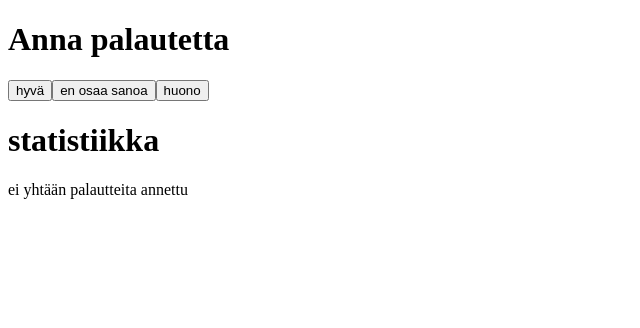
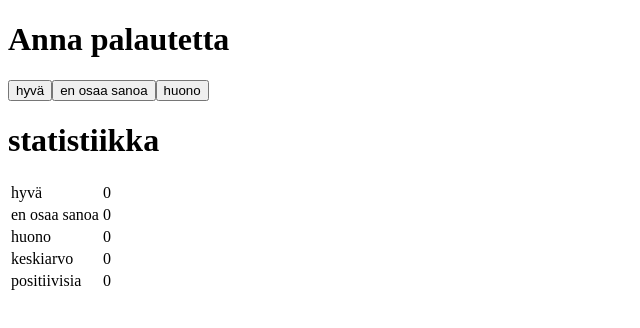
Before and after one commit to FeisEater/pavelfullstackexercise, a React (Create React App) app in the folder osa5/: page / in a window 1280 px wide. Shown: the top 328 px of the page, without its empty margins (0-640 px from the left). Built offline with nearby package versions, Linux system fonts and the light colour scheme.

Commit message:
tehtävä 5.18

```diff
--- a/osa5/src/index.js
+++ b/osa5/src/index.js
@@ -1,48 +1,39 @@
 import React from 'react'
 import ReactDOM from 'react-dom'
+import reducer from './reducer'
+import {createStore} from 'redux'
+
+const store = createStore(reducer)
 
 class App extends React.Component {
-    constructor(props) {
-        super(props)
-        this.state = {
-            hyva: 0,
-            keski: 0,
-            huono: 0
-        }
-    }
 
-    annaPalaute = (palaute) => () => {
-        const newState = {};
-        newState[palaute] = this.state[palaute] + 1;
-        this.setState(newState);
-    }
+    palautteetSumma = (state) => state.good + state.ok + state.bad;
 
-    palautteetSumma = () => this.state.hyva + this.state.keski + this.state.huono;
-
-    keskiarvo = () => {
-        if (this.palautteetSumma() === 0)
+    keskiarvo = (state) => {
+        if (this.palautteetSumma(state) === 0)
             return 0.0;
-        const arvo = (this.state.hyva - this.state.huono) / this.palautteetSumma();
+        const arvo = (state.good - state.bad) / this.palautteetSumma(state);
         return Math.round(arvo * 10) / 10;
     }
 
-    positiivisia = () => {
-        if (this.palautteetSumma() === 0)
+    positiivisia = (state) => {
+        if (this.palautteetSumma(state) === 0)
             return 0.0;
-        let arvo = (this.state.hyva * 100) / this.palautteetSumma();
+        let arvo = (state.good * 100) / this.palautteetSumma(state);
         arvo = Math.round(arvo * 10) / 10;
         return arvo + '%';
     }
 
     render() {
+        const state = store.getState()
         return (
             <div>
                 <h1>Anna palautetta</h1>
-                <Button funktio={this.annaPalaute('hyva')} palaute='hyvä' />
-                <Button funktio={this.annaPalaute('keski')} palaute='en osaa sanoa' />
-                <Button funktio={this.annaPalaute('huono')} palaute='huono' />
+                <Button funktio={e => store.dispatch({ type: 'GOOD'})} palaute='hyvä' />
+                <Button funktio={e => store.dispatch({ type: 'OK'})} palaute='en osaa sanoa' />
+                <Button funktio={e => store.dispatch({ type: 'BAD'})} palaute='huono' />
                 <h1>statistiikka</h1>
-                <Statistics state={this.state} keskiarvo={this.keskiarvo()} positiivisia={this.positiivisia()} />
+                <Statistics state={state} keskiarvo={this.keskiarvo(state)} positiivisia={this.positiivisia(state)} />
             </div>
         )
     }
@@ -65,9 +56,9 @@ const Statistics = (props) => {
     return (
         <table>
             <tbody>
-                <Statistic nimi='hyvä' arvo={props.state.hyva} />
-                <Statistic nimi='en osaa sanoa' arvo={props.state.keski} />
-                <Statistic nimi='huono' arvo={props.state.huono} />
+                <Statistic nimi='hyvä' arvo={props.state.good} />
+                <Statistic nimi='en osaa sanoa' arvo={props.state.ok} />
+                <Statistic nimi='huono' arvo={props.state.bad} />
                 <Statistic nimi='keskiarvo' arvo={props.keskiarvo} />
                 <Statistic nimi='positiivisia' arvo={props.positiivisia} />
             </tbody>
@@ -84,7 +75,9 @@ const Statistic = (props) => {
     )
 }
 
-ReactDOM.render(
-  <App />,
-  document.getElementById('root')
-)
+const render = () => {
+  ReactDOM.render(<App />, document.getElementById('root'))
+}
+
+render()
+store.subscribe(render)
```
